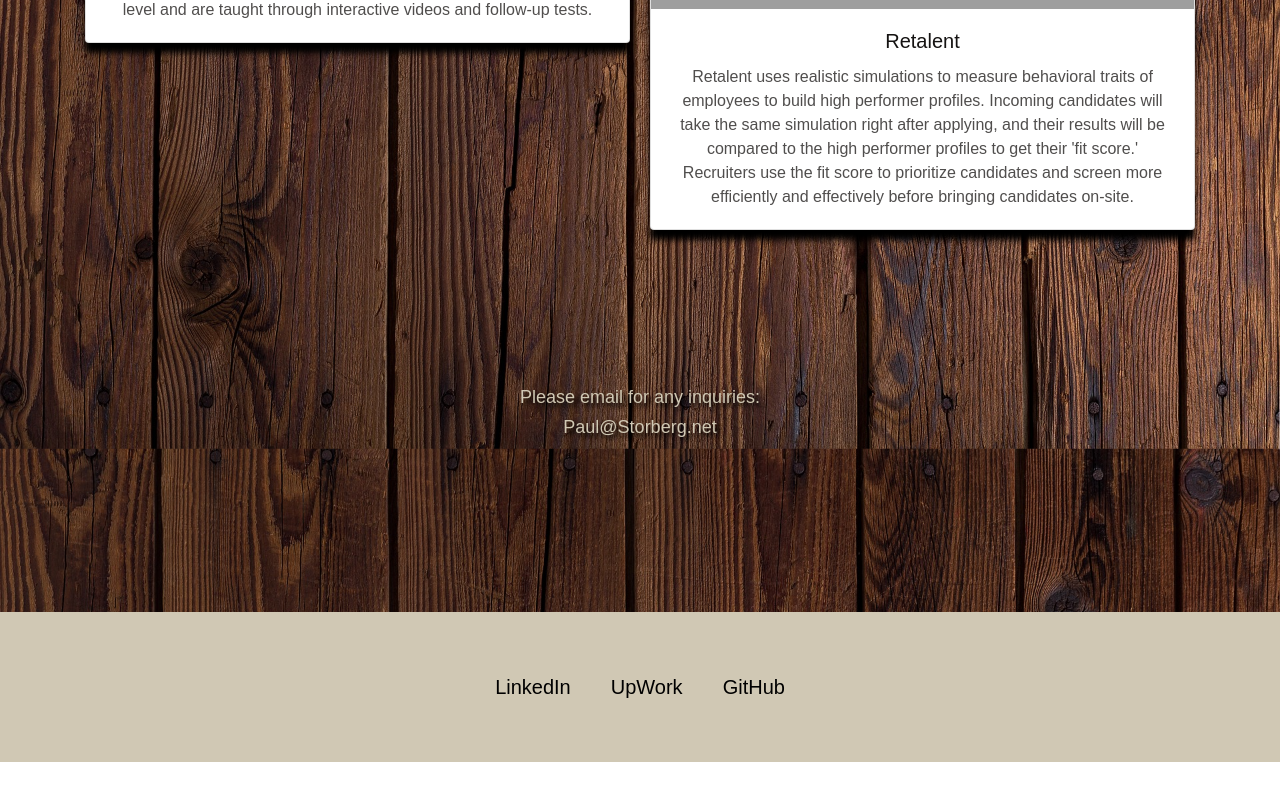
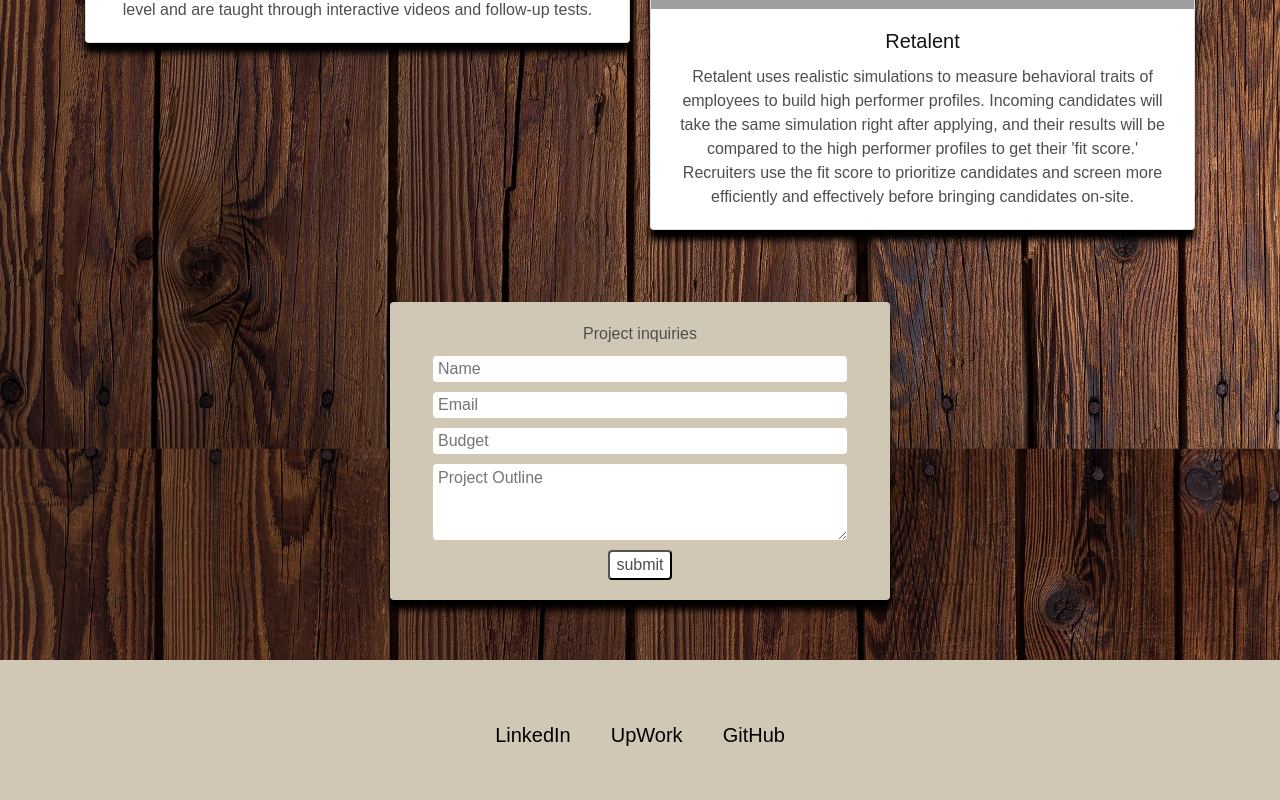
Before and after one commit to PaulStorberg/personal_website, a React (Create React App) app: page / in a window 1280 px wide. Shown: the part 1258-2058 px from the top of the page. Before the commit the page ends 2020 px from the top, so only its background shows below. Built offline with nearby package versions, Linux system fonts and the light colour scheme; grey boxes are pictures that could not be loaded.

Commit message:
added formspree to webpage

```diff
--- a/src/index.css
+++ b/src/index.css
@@ -94,17 +94,34 @@
 }
 /* CONTACT =====================================================================*/
 .contact-container {
-  height: 200px;
-  margin: 140px 0 30px 0;
-  text-shadow: 4px 4px 4px black;
+  margin: 60px 0 60px 0;
 }
-.contact-info {
-  font-size: 18px;
-  line-height: 30px;
+.form-layout {
+  background-color: #D0C8B4;
+  border-radius: 0.25rem;
+  box-shadow: 0px 10px 6px black;
+  -webkit-box-shadow: 0px 10px 6px black;
+  -moz-box-shadow: 0px 10px 6px black;
+  padding: 20px;
+  margin: 0 auto;
+  max-width: 500px;
 }
-.email-link {
-  text-decoration: none;
-  color: #D0C8B4;
+.form-title {
+  color: #504E4D;
+}
+.form-text {
+  border: none;
+  border-radius: 0.25rem;
+  margin-top: 10px !important;
+  margin: 0 auto;
+  padding-left: 5px;
+  width: 90%;
+}
+.form-submit {
+  color: #504E4D;
+  background-color: white;
+  border-radius: 0.25rem;
+  margin-top: 10px !important;
 }
 
 /* LINKS =======================================================================*/
@@ -140,6 +157,11 @@
     width: 100%;
   }
 }
+@media (max-width: 519px) {
+  .form-layout {
+    margin: 10px;
+  }
+}
 @media (max-width: 449px) {
   .jumbotron {
     line-height: 40px;
@@ -152,5 +174,26 @@
     font-size: 20px;
   }
 }
+@media (max-width: 331px) {
+  .linkedin-bottom, .github-bottom, .upwork-bottom {
+    font-size: 16px;
+  }
+}
+@media (max-width: 291px) {
+  .linkedin-bottom, .github-bottom, .upwork-bottom {
+    font-size: 14px;
+  }
+}
+@media (max-width: 269px) {
+  .links-container {
+    height: 50px;
+  }
+  .link-bottom {
+    margin: 10px;
+  }
+  .linkedin-bottom, .github-bottom, .upwork-bottom {
+    font-size: 12px;
+  }
+}
 
 /*==============================================================================*/
--- a/src/index.js
+++ b/src/index.js
@@ -1,7 +1,6 @@
 import React from 'react';
 import ReactDOM from 'react-dom';
 import 'bootstrap/dist/css/bootstrap.css';
-import { FontAwesomeIcon } from '@fortawesome/react-fontawesome';
 import portfolio from "./portfolio"
 import './index.css';
 
@@ -48,10 +47,14 @@
           </div>
 
           <div className="overlay-container contact-container">
-            <div>
-              <div className="contact-info">Please email for any inquiries:</div>
-              <a className="contact-info email-link link" href="mailto:paul@storberg.net?Subject=Inquire">Paul@Storberg.net</a>
-            </div>
+            <form className="form-layout" action="https://formspree.io/paul@storberg.net" method="POST" >
+              <div className="form-title">Project inquiries</div>
+              <input className="form-text" type="text" name="name" placeholder="Name" />
+              <input className="form-text" type="text" name="email" placeholder="Email" />
+              <input className="form-text" type="text" name="budget" placeholder="Budget" />
+              <textarea className="form-text" type="text" rows="3" name="outline" placeholder="Project Outline" />
+              <button className="form-submit" action="submit">submit</button>
+            </form>
           </div>
 
           <div className="overlay-container links-container">
```
